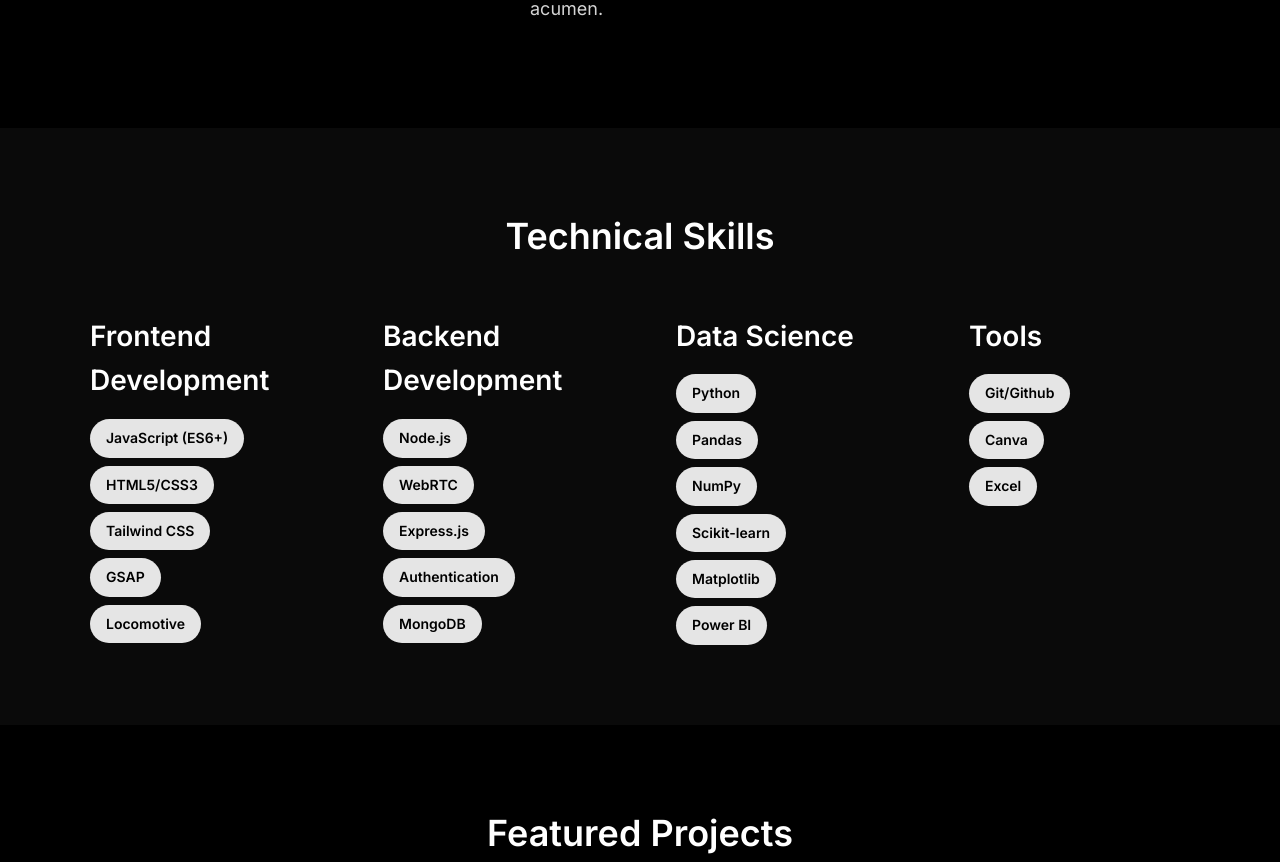
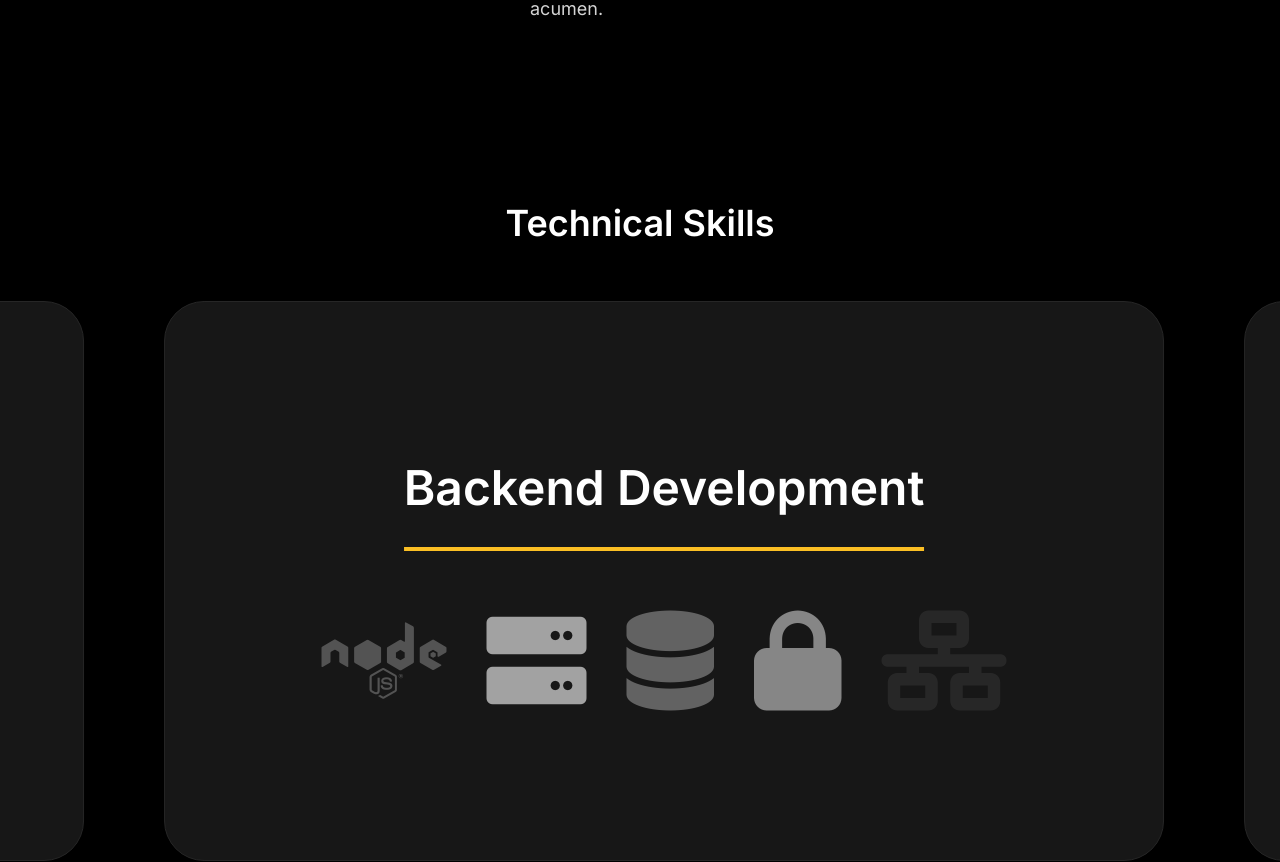
Before and after one commit to madhurverma04/Madhur, a React (Vite) app: page / in a window 1280 px wide. Shown: the part 1160-2022 px from the top of the page. Built offline with nearby package versions, Linux system fonts and the light colour scheme; a web font is replaced by a local one.

Commit message:
skill section updation

```diff
--- a/src/components/Skills.jsx
+++ b/src/components/Skills.jsx
@@ -1,50 +1,68 @@
-import React from 'react';
+import React, { useRef } from 'react';
+import { motion, useTransform, useScroll } from 'framer-motion';
 
 const Skills = () => {
+    const targetRef = useRef(null);
+    const { scrollYProgress } = useScroll({
+        target: targetRef,
+    });
+
+    const x = useTransform(scrollYProgress, [0, 1], ["1%", "-75%"]);
+
     return (
-        <section id="skills" className="skills">
-            <div className="container">
+        <section ref={targetRef} className="skills-horizontal-section">
+            <div className="sticky-wrapper">
                 <h2 className="section-title">Technical Skills</h2>
-                <div className="skills-grid">
-                    <div className="skill-category">
-                        <h3>Frontend Development</h3>
-                        <div className="skill-items">
-                            <span className="skill-item">JavaScript (ES6+)</span>
-                            <span className="skill-item">HTML5/CSS3</span>
-                            <span className="skill-item">Tailwind CSS</span>
-                            <span className="skill-item">GSAP</span>
-                            <span className="skill-item">Locomotive</span>
+                <div className="horizontal-overflow-hidden">
+                    <motion.div style={{ x }} className="skills-horizontal-track">
+                        {/* Frontend Development */}
+                        <div className="skill-card-large">
+                            <h3 className="card-title">Frontend Development</h3>
+                            <div className="card-content">
+                                <i className="fab fa-js large-icon" style={{ color: '#F7DF1E' }} title="JavaScript"></i>
+                                <i className="fab fa-html5 large-icon" style={{ color: '#E34F26' }} title="HTML5"></i>
+                                <i className="fab fa-css3-alt large-icon" style={{ color: '#1572B6' }} title="CSS3"></i>
+                                <i className="fas fa-wind large-icon" style={{ color: '#38B2AC' }} title="Tailwind"></i>
+                                <i className="fas fa-film large-icon" style={{ color: '#88CE02' }} title="GSAP"></i>
+                            </div>
                         </div>
-                    </div>
-                    <div className="skill-category">
-                        <h3>Backend Development</h3>
-                        <div className="skill-items">
-                            <span className="skill-item">Node.js</span>
-                            <span className="skill-item">WebRTC</span>
-                            <span className="skill-item">Express.js</span>
-                            <span className="skill-item">Authentication</span>
-                            <span className="skill-item">MongoDB</span>
+
+                        {/* Backend Development */}
+                        <div className="skill-card-large">
+                            <h3 className="card-title">Backend Development</h3>
+                            <div className="card-content">
+                                <i className="fab fa-node large-icon" style={{ color: '#339933' }} title="Node.js"></i>
+                                <i className="fas fa-server large-icon" style={{ color: '#ffffff' }} title="Express.js"></i>
+                                <i className="fas fa-database large-icon" style={{ color: '#4DB33D' }} title="MongoDB"></i>
+                                <i className="fas fa-lock large-icon" style={{ color: '#FFD700' }} title="Authentication"></i>
+                                <i className="fas fa-network-wired large-icon" style={{ color: '#333333' }} title="WebRTC"></i>
+                            </div>
                         </div>
-                    </div>
-                    <div className="skill-category">
-                        <h3>Data Science</h3>
-                        <div className="skill-items">
-                            <span className="skill-item">Python</span>
-                            <span className="skill-item">Pandas</span>
-                            <span className="skill-item">NumPy</span>
-                            <span className="skill-item">Scikit-learn</span>
-                            <span className="skill-item">Matplotlib</span>
-                            <span className="skill-item">Power BI</span>
+
+                        {/* Data Science */}
+                        <div className="skill-card-large">
+                            <h3 className="card-title">Data Science</h3>
+                            <div className="card-content">
+                                <i className="fab fa-python large-icon" style={{ color: '#3776AB' }} title="Python"></i>
+                                <i className="fas fa-table large-icon" style={{ color: '#150458' }} title="Pandas"></i>
+                                <i className="fas fa-calculator large-icon" style={{ color: '#013243' }} title="NumPy"></i>
+                                <i className="fas fa-brain large-icon" style={{ color: '#F7931E' }} title="Scikit-learn"></i>
+                                <i className="fas fa-chart-area large-icon" style={{ color: '#11557c' }} title="Matplotlib"></i>
+                                <i className="fas fa-chart-bar large-icon" style={{ color: '#F2C811' }} title="Power BI"></i>
+                            </div>
                         </div>
-                    </div>
-                    <div className="skill-category">
-                        <h3>Tools</h3>
-                        <div className="skill-items">
-                            <span className="skill-item">Git/Github</span>
-                            <span className="skill-item">Canva</span>
-                            <span className="skill-item">Excel</span>
+
+                        {/* Tools */}
+                        <div className="skill-card-large">
+                            <h3 className="card-title">Tools</h3>
+                            <div className="card-content">
+                                <i className="fab fa-git-alt large-icon" style={{ color: '#F05032' }} title="Git"></i>
+                                <i className="fab fa-github large-icon" style={{ color: '#ffffff' }} title="GitHub"></i>
+                                <i className="fas fa-palette large-icon" style={{ color: '#00C4CC' }} title="Canva"></i>
+                                <i className="fas fa-file-excel large-icon" style={{ color: '#217346' }} title="Excel"></i>
+                            </div>
                         </div>
-                    </div>
+                    </motion.div>
                 </div>
             </div>
         </section>
--- a/src/index.css
+++ b/src/index.css
@@ -487,44 +487,88 @@ p {
     border-left: 3px solid var(--accent-color);
 }
 
-.skills-grid {
-    display: grid;
-    grid-template-columns: repeat(4, 1fr);
-    gap: 32px;
-    width: 1140px;
-    margin: 0 auto;
+.skills-horizontal-section {
+    position: relative;
+    /* Increased height for smoother, slower scroll */
+    height: 500vh;
 }
 
-.skill-category h3 {
-    margin-bottom: 16px;
-    color: var(--text-main);
+.sticky-wrapper {
+    position: sticky;
+    top: 0;
+    height: 100vh;
+    display: flex;
+    flex-direction: column;
+    justify-content: center;
+    /* Center content vertically in viewport */
+    overflow: hidden;
 }
 
-.skill-items {
+.horizontal-overflow-hidden {
+    overflow: hidden;
+    width: 100%;
+}
+.skills-horizontal-track {
+    display: flex;
+    gap: 80px;
+    padding-left: 5vw;
+    padding-right: 5vw;
+    /* Reduced to remove extra space */
+    width: max-content;
+    /* Ensure container respects full width of children */
+}
+
+.skill-card-large {
+    min-width: 1000px;
+    /* Increased width */
+    height: 70vh;
+    /* Increased height */
+    background-color: var(--bg-card);
+    border: 1px solid var(--border-color);
+    border-radius: 40px;
+    padding: 80px;
     display: flex;
     flex-direction: column;
-    gap: 8px;
+    justify-content: center;
+    align-items: center;
+    flex-shrink: 0;
+    box-shadow: 0 20px 50px rgba(0, 0, 0, 0.5);
+    transition: transform 0.3s ease;
 }
 
-.skill-item {
-    background-color: var(--primary-color);
-    color: #000000;
-    /* Dark text for contrast against light grey */
-    padding: 8px 16px;
-    border-radius: 20px;
-    font-size: 14px;
-    font-weight: 600;
-    display: inline-block;
-    width: fit-content;
-    transition: all 0.3s ease;
-    cursor: default;
+.skill-card-large:hover {
+    border-color: var(--accent-color);
+    transform: translateY(-5px);
 }
 
-.skill-item:hover {
-    background-color: var(--accent-color);
-    color: #000000;
-    transform: translateY(-3px);
-    box-shadow: 0 4px 12px rgba(251, 191, 36, 0.2);
+.card-title {
+    font-size: 48px;
+    margin-bottom: 60px;
+    color: var(--text-light);
+    border-bottom: 4px solid var(--accent-color);
+    padding-bottom: 20px;
+}
+
+.card-content {
+    display: flex;
+    gap: 40px;
+    flex-wrap: wrap;
+    justify-content: center;
+}
+
+.large-icon {
+    font-size: 100px;
+    color: var(--text-muted);
+    transition: all 0.3s ease;
+    filter: grayscale(100%);
+    opacity: 0.6;
+}
+
+.large-icon:hover {
+    filter: grayscale(0%);
+    opacity: 1;
+    transform: scale(1.2);
+    /* Colors are applied inline in JSX, specific to each icon */
 }
 
 /* Projects Section - Fixed grid */
```
